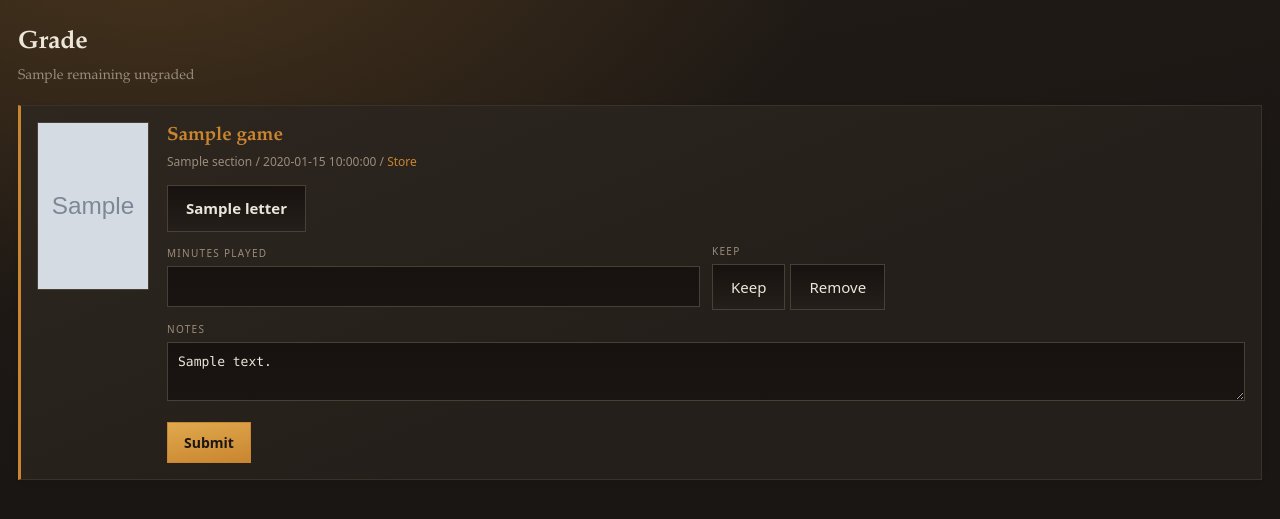
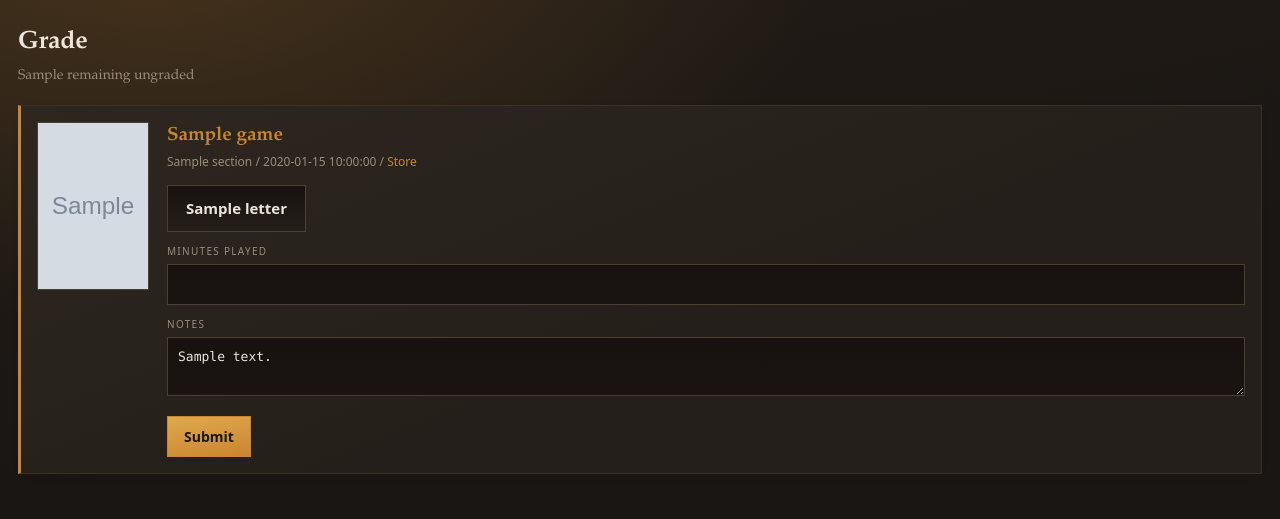
Before and after one commit to ramblepaw/gamerank, a FastAPI app: template app/templates/grade.html in a window 1280 px wide. Shown: the top 519 px of the page. Run offline with FastAPI, Linux system fonts and the light colour scheme; the template is opened without the code that fills it: most values are stand-ins (such as "Sample title", 1, 10 or a date in 2020); grey boxes marked "Sample" are stand-in pictures.

Commit message:
Slating is the removal signal; keep/remove goes
Keep/remove duplicated slating and was worse at it: locked behind grading, and
useless as a shared signal once grades went blind - reading the other person's
flag meant grading the game first. Slating says the same thing directly, needs
no grade, and both of you can see the batch. So the flag is gone from the
grade card, the game page, the list column, the filter, the CSV, and the two
tables that stored it.

Taking a game back out of the batch is now an admin action. Either of you can
put a game in; only the admin pulls one out.

Co-Authored-By: Claude Opus 5 <noreply@anthropic.com>

```diff
--- a/app/exporter.py
+++ b/app/exporter.py
@@ -11,7 +11,7 @@ BASE_HEADER = [
     "Is Verified", "Grade", "Completed", "Badge Eligiblity", "emulator", "Notes",
 ]
 NEW_HEADER = [
-    "Playtime (min)", "Keep/Remove", "Graded By", "Verified By",
+    "Playtime (min)", "Graded By", "Verified By",
     "Broken", "Repack", "Steam AppID", "Status", "Date Removed",
 ]
 HEADER = BASE_HEADER + NEW_HEADER
@@ -81,7 +81,7 @@ def build_rows() -> list:
                 g["grade"] or "", _tf(g["legacy_completed"]), g["legacy_badge"] or "",
                 g["legacy_emulator"] or "", g["notes"] or "",
                 g["playtime_minutes"] if g["playtime_minutes"] is not None else "",
-                g["keep_flag"] or "", users.get(g["graded_by"], ""), users.get(g["verified_by"], ""),
+                users.get(g["graded_by"], ""), users.get(g["verified_by"], ""),
                 _tf(g["broken"]), g["repack"] or "", g["steam_appid"] or "", g["status"],
                 _date_us((g["removed_at"] or "")[:10]),
             ] + [held.get(g["id"], {}).get(uid, "") for uid, _ in seats])
--- a/app/grades.py
+++ b/app/grades.py
@@ -11,17 +11,16 @@ from .db import now, GRADES
 SEVERITY = {letter: i for i, letter in enumerate(GRADES)}
 
 
-def set_grade(conn, game_id: int, user_id: int, grade: str,
-              minutes, keep_flag: str) -> None:
+def set_grade(conn, game_id: int, user_id: int, grade: str, minutes) -> None:
     stamp = now()
     if grade:
         conn.execute(
             "INSERT INTO game_grades (game_id, user_id, grade, playtime_minutes,"
-            " keep_flag, created_at, updated_at) VALUES (?, ?, ?, ?, ?, ?, ?)"
+            " created_at, updated_at) VALUES (?, ?, ?, ?, ?, ?)"
             " ON CONFLICT(game_id, user_id) DO UPDATE SET grade = excluded.grade,"
             " playtime_minutes = excluded.playtime_minutes,"
-            " keep_flag = excluded.keep_flag, updated_at = excluded.updated_at",
-            (game_id, user_id, grade, minutes, keep_flag or None, stamp, stamp))
+            " updated_at = excluded.updated_at",
+            (game_id, user_id, grade, minutes, stamp, stamp))
     else:
         # Clearing your grade removes the row, leaving the other person's to stand.
         conn.execute("DELETE FROM game_grades WHERE game_id = ? AND user_id = ?",
@@ -37,25 +36,19 @@ def recompute(conn, game_id: int) -> None:
     Recently Added.
     """
     rows = conn.execute(
-        "SELECT user_id, grade, playtime_minutes, keep_flag, updated_at"
+        "SELECT user_id, grade, playtime_minutes, updated_at"
         " FROM game_grades WHERE game_id = ? ORDER BY updated_at DESC, user_id",
         (game_id,)).fetchall()
 
     letters = [r["grade"] for r in rows if r["grade"]]
     worst = max(letters, key=lambda g: SEVERITY.get(g, -1)) if letters else None
     minutes = [r["playtime_minutes"] for r in rows if r["playtime_minutes"] is not None]
-    if any(r["keep_flag"] == "remove" for r in rows):
-        keep = "remove"
-    elif any(r["keep_flag"] == "keep" for r in rows):
-        keep = "keep"
-    else:
-        keep = None
     latest = rows[0] if rows else None
 
     conn.execute(
-        "UPDATE games SET grade = ?, playtime_minutes = ?, keep_flag = ?,"
+        "UPDATE games SET grade = ?, playtime_minutes = ?,"
         " graded_by = ?, graded_at = ?, updated_at = ? WHERE id = ?",
-        (worst, max(minutes) if minutes else None, keep,
+        (worst, max(minutes) if minutes else None,
          latest["user_id"] if latest else None,
          latest["updated_at"] if latest else None, now(), game_id))
 
@@ -106,7 +99,6 @@ def panels(conn, game_id: int, viewer=None) -> list:
             "hidden": not (mine or revealed),
             "grade": row["grade"] if row else None,
             "playtime_minutes": row["playtime_minutes"] if row else None,
-            "keep_flag": row["keep_flag"] if row else None,
             "graded_at": row["updated_at"] if row else None,
         })
     return out
--- a/app/main.py
+++ b/app/main.py
@@ -336,8 +336,8 @@ def grade_queue(request: Request, user=Depends(require_user)):
 
 @app.post("/grade/{game_id}")
 def grade_submit(request: Request, game_id: int, grade: str = Form(""),
-                 playtime: str = Form(""), keep_flag: str = Form(""),
-                 notes: str = Form(""), user=Depends(require_user)):
+                 playtime: str = Form(""), notes: str = Form(""),
+                 user=Depends(require_user)):
     grade = (grade or "").strip().upper()
     if grade and grade not in GRADES:
         raise HTTPException(400, "Unknown grade.")
@@ -360,7 +360,7 @@ def grade_submit(request: Request, game_id: int, grade: str = Form(""),
         if notes.strip():
             conn.execute("UPDATE games SET notes = ?, updated_at = ? WHERE id = ?",
                          (notes.strip(), now(), game_id))
-        grades.set_grade(conn, game_id, user["id"], grade, minutes, keep_flag)
+        grades.set_grade(conn, game_id, user["id"], grade, minutes)
         log_audit(conn, game_id, user["id"], "graded", grade)
         queues.clear_slot(conn, user["id"], queues.GRADE, game_id)
         queues.refill(conn, user["id"], queues.GRADE)
@@ -372,11 +372,11 @@ def grade_submit(request: Request, game_id: int, grade: str = Form(""),
 
 @app.get("/library", response_class=HTMLResponse)
 def library(request: Request, q: str = "", verified: str = "", grade: str = "",
-            keep: str = "", section: str = "", status: str = "active",
+            section: str = "", status: str = "active",
             sort: str = "title", view: str = "grid", page: int = 1,
             letter: str = "", repack: str = "", partial: int = 0,
             user=Depends(require_user)):
-    current = {"q": q, "verified": verified, "grade": grade, "keep": keep,
+    current = {"q": q, "verified": verified, "grade": grade,
                "section": section, "status": status, "sort": sort, "view": view,
                "letter": letter, "repack": repack}
 
@@ -409,9 +409,6 @@ def library(request: Request, q: str = "", verified: str = "", grade: str = "",
         where.append("EXISTS (SELECT 1 FROM game_grades gg WHERE gg.game_id = g.id"
                      " AND gg.user_id = ? AND gg.grade = ?)")
         params.extend([user["id"], grade])
-    if keep in ("keep", "remove"):
-        where.append("g.keep_flag = ?")
-        params.append(keep)
     if section:
         where.append("g.section = ?")
         params.append(section)
@@ -485,7 +482,7 @@ def library(request: Request, q: str = "", verified: str = "", grade: str = "",
                   pages=max(1, (total + per - 1) // per), sections=sections, grades=GRADES,
                   view=view, rail_counts=rail, letters=RAIL_LETTERS, repacks=REPACKS,
                   show_removed=status == "removed",
-                  f={"q": q, "verified": verified, "grade": grade, "keep": keep,
+                  f={"q": q, "verified": verified, "grade": grade,
                      "section": section, "status": status, "sort": sort, "view": view,
                      "letter": letter,
                      "repack": repack if repack in REPACK_KEYS else ""})
@@ -529,7 +526,7 @@ def game_detail(request: Request, game_id: int, err: str = "", user=Depends(requ
 @app.post("/game/{game_id}")
 def game_update(request: Request, game_id: int, title: str = Form(...),
                 verified: str = Form(""), grade: str = Form(""), playtime: str = Form(""),
-                keep_flag: str = Form(""), notes: str = Form(""),
+                notes: str = Form(""),
                 works: str = Form("yes"), version: str = Form(""),
                 repack: str = Form(""), removed_at: str = Form(""),
                 last_updated: str = Form(""),
@@ -586,7 +583,7 @@ def game_update(request: Request, game_id: int, title: str = Form(...),
              version.strip() or None, appid,
              cover_url.strip() or None, store_url.strip() or None, gone_on,
              now(), game_id))
-        grades.set_grade(conn, game_id, user["id"], grade or None, minutes, keep_flag)
+        grades.set_grade(conn, game_id, user["id"], grade or None, minutes)
         settle_credit(conn, game_id, user["id"],
                       holds_credit(was["verified"], was["broken"]),
                       holds_credit(is_verified, is_broken))
@@ -765,7 +762,7 @@ def game_slate(request: Request, game_id: int, user=Depends(require_user)):
 
 
 @app.post("/game/{game_id}/unslate")
-def game_unslate(request: Request, game_id: int, user=Depends(require_user)):
+def game_unslate(request: Request, game_id: int, user=Depends(require_admin)):
     with db() as conn:
         conn.execute("UPDATE games SET slated_at = NULL, updated_at = ? WHERE id = ?",
                      (now(), game_id))
--- a/app/templates/_library_items.html
+++ b/app/templates/_library_items.html
@@ -20,7 +20,6 @@
         {%- endfor -%}
       </td>
       <td>{{ g.playtime_minutes ~ 'm' if g.playtime_minutes is not none else '—' }}</td>
-      <td>{% if g.keep_flag %}<span class="tag {{ 'ok' if g.keep_flag == 'keep' else 'no' }}">{{ g.keep_flag }}</span>{% else %}&mdash;{% endif %}</td>
       <td style="color:var(--dim)">{{ g.date_added or '—' }}</td>
       {% if show_removed %}<td style="color:var(--dim)">{{ g.removed_at[:10] if g.removed_at else '—' }}</td>{% endif %}
       <td style="color:var(--dim)">{{ g.section or '—' }}</td>
--- a/app/templates/grade.html
+++ b/app/templates/grade.html
@@ -32,15 +32,6 @@
         <label class="lbl" for="pt-{{ g.id }}">Minutes played</label>
         <input type="number" min="0" step="5" name="playtime" id="pt-{{ g.id }}">
       </div>
-      <div class="grow">
-        <label class="lbl">Keep</label>
-        <div class="seg optional">
-          <input type="radio" name="keep_flag" id="k-{{ g.id }}" value="keep">
-          <label for="k-{{ g.id }}">Keep</label>
-          <input type="radio" name="keep_flag" id="r-{{ g.id }}" value="remove">
-          <label for="r-{{ g.id }}">Remove</label>
-        </div>
-      </div>
     </div>
 
     <div style="margin-top:12px">
--- a/app/templates/macros.html
+++ b/app/templates/macros.html
@@ -36,9 +36,11 @@
       {% endif %}
       {% if g.status == 'active' and may_edit %}
         {% if g.slated_at %}
-        <form method="post" action="/game/{{ g.id }}/unslate" autocomplete="off" data-form-type="other">
-          <button class="tileact" type="submit" title="Take off the removal list">keep</button>
-        </form>
+          {% if user and user.is_admin %}
+          <form method="post" action="/game/{{ g.id }}/unslate" autocomplete="off" data-form-type="other">
+            <button class="tileact" type="submit" title="Take off the removal list">keep</button>
+          </form>
+          {% endif %}
         {% else %}
         <form method="post" action="/game/{{ g.id }}/slate" autocomplete="off" data-form-type="other">
           <button class="tileact danger" type="submit" title="Add to the removal list">remove</button>
--- a/app/templates/removal.html
+++ b/app/templates/removal.html
@@ -49,8 +49,8 @@
       </td>
       <td>{{ g.playtime_minutes ~ 'm' if g.playtime_minutes is not none else '—' }}</td>
       <td style="color:var(--dim)">{{ g.slated_at[:10] if g.slated_at }}</td>
-      <td><form method="post" action="/game/{{ g.id }}/unslate" autocomplete="off" data-form-type="other">
-            <button class="sm" type="submit">Keep</button></form></td>
+      <td>{% if user.is_admin %}<form method="post" action="/game/{{ g.id }}/unslate" autocomplete="off" data-form-type="other">
+            <button class="sm" type="submit">Keep</button></form>{% endif %}</td>
     </tr>
   {% endfor %}
   </tbody>
```
Also changed, not shown: app/db.py (+14 -12 lines), app/importer.py (+6 -8 lines), app/templates/game.html (+4 -14 lines), app/templates/library.html (+3 -7 lines).
